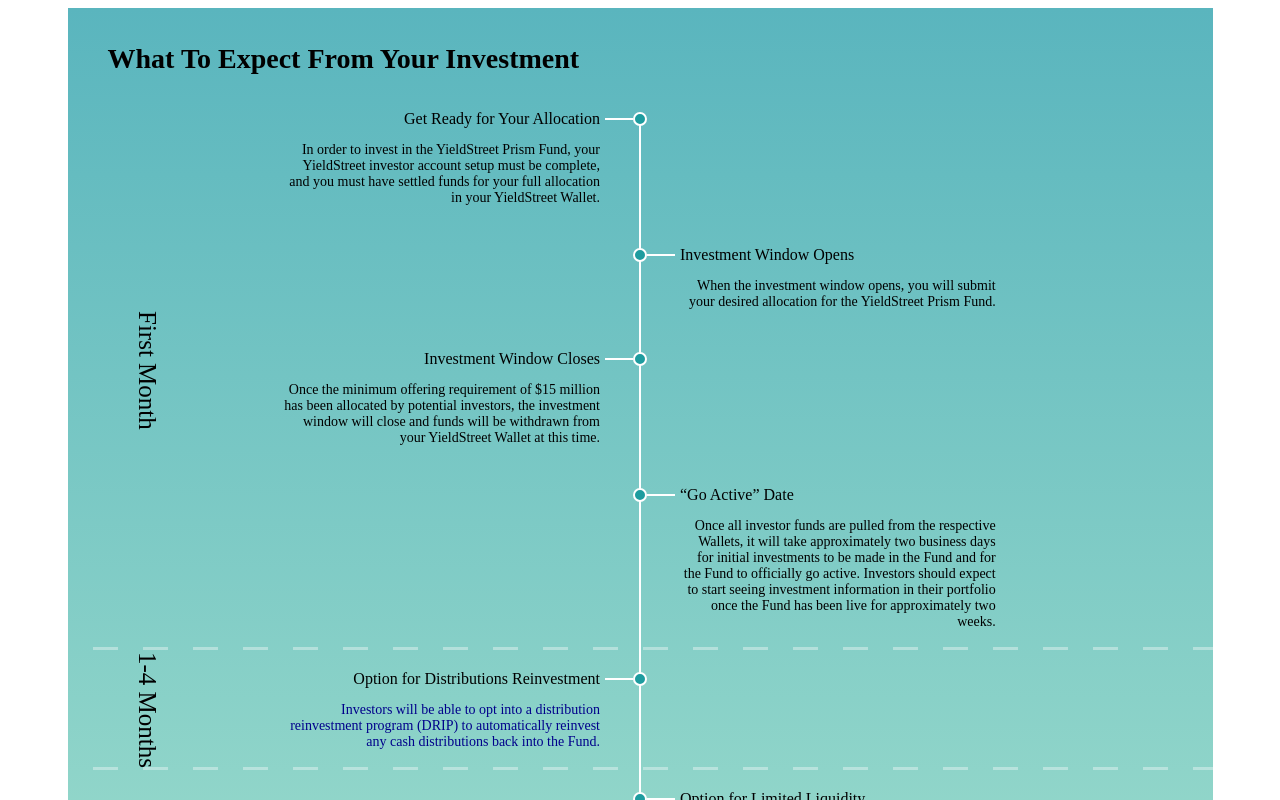
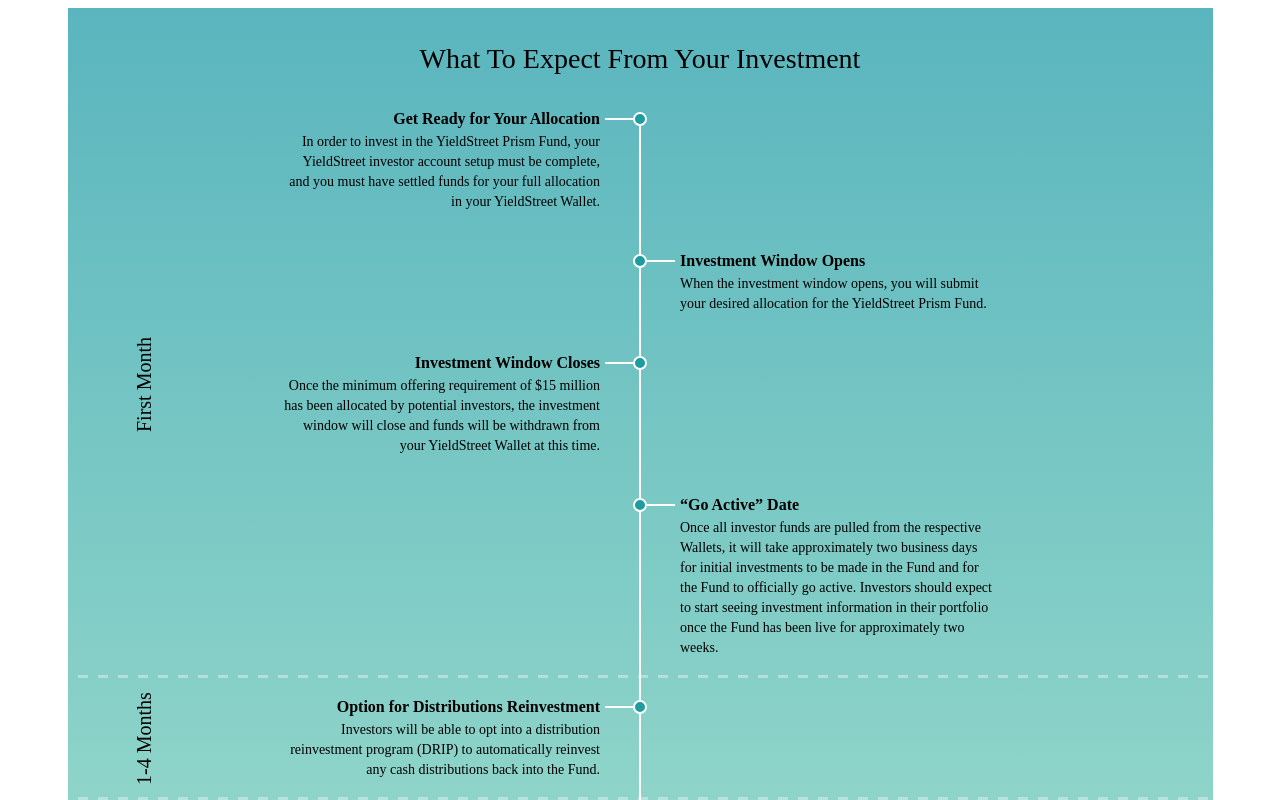
Before and after one commit to gtmiyabe/fe-challenge, a React (Create React App) app: page /timeline-challenge-l1 in a window 1280 px wide. Shown: the top 800 px of the page. Built offline with nearby package versions, Linux system fonts and the light colour scheme.

Commit message:
timeline L1 and final expected version

```diff
--- a/src/App.js
+++ b/src/App.js
@@ -2,7 +2,7 @@
 import { BrowserRouter as Router, Route, Switch } from "react-router-dom";
 
 const TimelineChallengeL1 = lazy(() =>
-  import("pages/TimelineChallenge/TimelineChallengeL1")
+  import("pages/TimelineChallengeL1/TimelineChallengeL1")
 );
 
 class App extends Component {
--- a/src/pages/TimelineChallenge/TimelineChallengeL1.js
+++ b/src/pages/TimelineChallengeL1/TimelineChallengeL1.js
@@ -91,24 +91,26 @@
 const RowWrapper = styled.div`
   position: relative;
 
-  :nth-child(odd) > div > div > div :last-child {
-    color: #00008b;
-  }
+  // :nth-child(odd) > div > div > div :last-child {
+  //   color: #00008b;
+  // }
 
   &:before {
     content: ${props => `'${props.sectionName}'`};
     position: absolute;
-    font-size: 25px;
+    font-size: 20px;
+    transform: rotate(180deg);
     writing-mode: vertical-rl;
     left: 45px;
     height: 100%;
     text-align: center;
+
   }
   &:after {
     content: "";
     position: absolute;
     background-image: linear-gradient(to right, transparent 50%, #f8f9fa 50%);
-    background-size: 50px 100%;
+    background-size: 20px 100%;
     bottom: 0;
     left: -20px;
     width: calc(100% + 40px);
@@ -149,7 +151,8 @@
 
 const ItemTitle = styled.div`
   font-size: 16px;
-  margin-bottom: 14px;
+  margin-bottom: 4px;
+  font-weight: 600;
 
   &:before {
     content: "";
@@ -172,13 +175,13 @@
 
 const ItemDescription = styled.div`
   font-size: 14px;
-  text-align: right;
+  line-height: 20px;
 `;
 
 const Header = styled.div`
   padding: 15px 20px;
   font-size: 28px;
-  font-weight: 800;
+  text-align: center;
 `;
 
 export default TimelineChallenge;
```
Also changed, not shown: src/pages/TimelineChallengeL1/l1 - final version.png (added), src/pages/TimelineChallengeL1/timelineConfigL1.js (renamed from src/pages/TimelineChallenge/timelineConfigL1.js).
